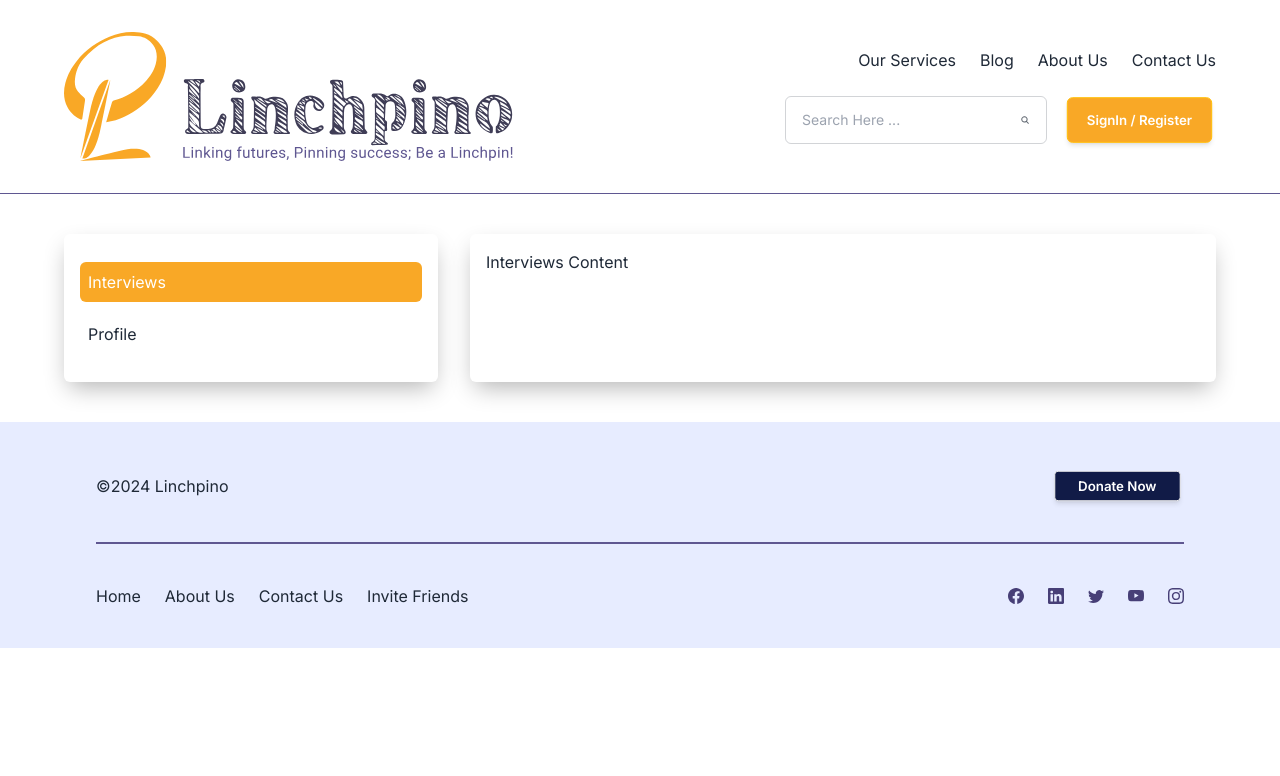
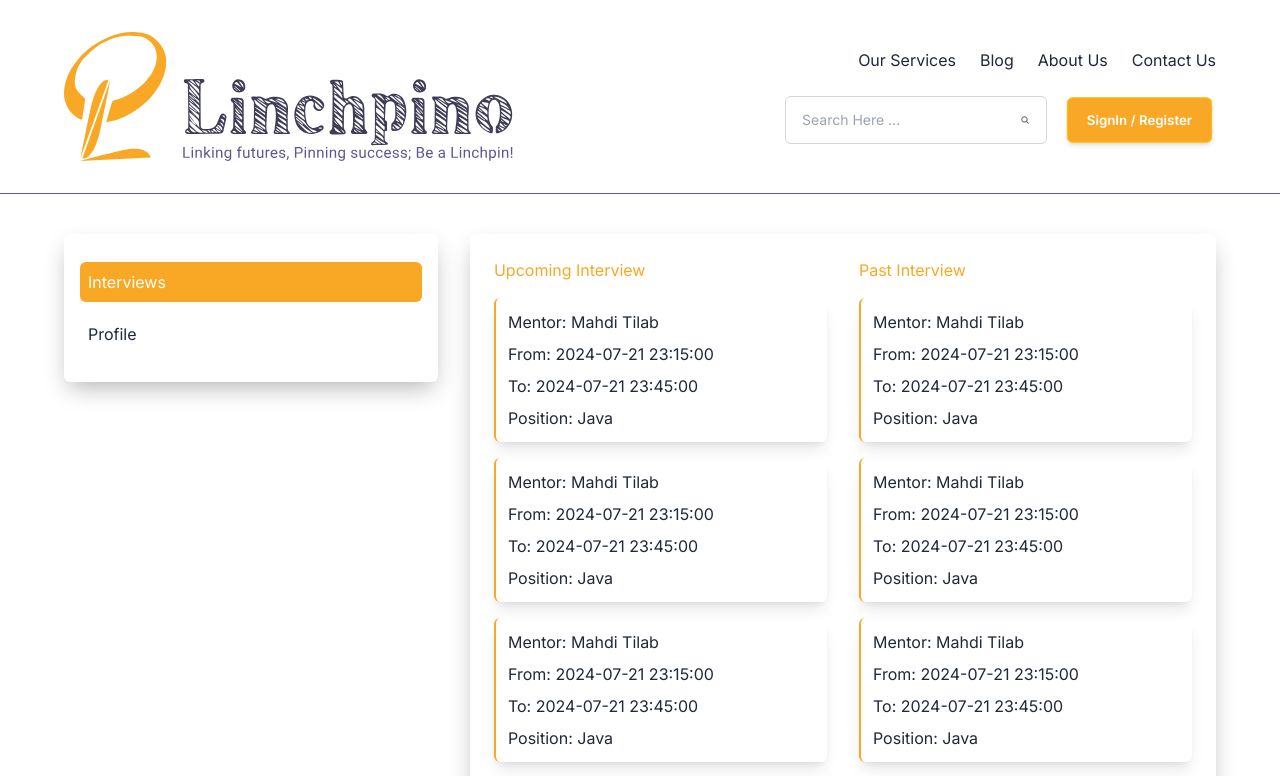
Before and after one commit to linchpino/linchpino-ui, a Next.js app: page /panel/interviews in a window 1280 px wide. Shown: the top 776 px of the page. Built offline with nearby package versions, Linux system fonts and the light colour scheme.

Commit message:
142: Jobseeker interview UI in panel.

```diff
--- a/src/app/(main)/panel/interviews/page.tsx
+++ b/src/app/(main)/panel/interviews/page.tsx
@@ -1,9 +1,38 @@
 import PanelContentChild from "@/containers/panel/PanelContentChild";
+import InterviewsItem from "@/containers/panel/InterviewsItem";
 
 const Interviews = () => {
+    const fakeData = [
+        {id:1,jobPosition : 'Java',dateTo:'2024-07-21 23:45:00',dateFrom:'2024-07-21 23:15:00', mentorName:'Mahdi Tilab'},
+        {id:2,jobPosition : 'Java',dateTo:'2024-07-21 23:45:00',dateFrom:'2024-07-21 23:15:00', mentorName:'Mahdi Tilab'},
+        {id:3,jobPosition : 'Java',dateTo:'2024-07-21 23:45:00',dateFrom:'2024-07-21 23:15:00', mentorName:'Mahdi Tilab'},
+        {id:4,jobPosition : 'Java',dateTo:'2024-07-21 23:45:00',dateFrom:'2024-07-21 23:15:00', mentorName:'Mahdi Tilab'},
+        {id:5,jobPosition : 'Java',dateTo:'2024-07-21 23:45:00',dateFrom:'2024-07-21 23:15:00', mentorName:'Mahdi Tilab'},
+    ]
     return (
         <PanelContentChild>
-            Interviews Content
+            <div className='grid grid-cols-1 lg:grid-cols-2 gap-x-8 gap-y-5 lg:gap-y-0'>
+                <div>
+                    <span className='text-[#F9A826]' >
+                        Upcoming Interview
+                    </span>
+                    {fakeData.map(data =>{
+                        return(
+                            <InterviewsItem data={data} />
+                        )
+                    })}
+                </div>
+                <div>
+                    <span className='text-[#F9A826]' >
+                        Past Interview
+                    </span>
+                    {fakeData.map(data =>{
+                        return(
+                            <InterviewsItem data={data} />
+                        )
+                    })}
+                </div>
+            </div>
         </PanelContentChild>
     );
 };
--- a/src/app/(main)/panel/layout.tsx
+++ b/src/app/(main)/panel/layout.tsx
@@ -5,11 +5,11 @@ import Footer from "@/components/Footer";
 
 const PanelLayout = ({ children }: { children: ReactNode }) => {
     return(
-      <div>
+      <div >
           <Header />
-          <div className='flex gap-x-8 container mt-10'>
+          <div className='flex flex-col md:flex-row gap-x-8 gap-y-6 md:gap-y-0 container mt-10 relative items-center md:items-start'>
               <Sidebar />
-             <div className='shadow-[0px_10px_25px_-5px_rgba(0,0,0,0.3)] w-2/3 rounded-md'>
+             <div className='shadow-[0px_10px_25px_-5px_rgba(0,0,0,0.3)] w-full md:w-2/3 rounded-md'>
                  {children}
              </div>
           </div>
--- a/src/app/(main)/schedule-interview/page.tsx
+++ b/src/app/(main)/schedule-interview/page.tsx
@@ -45,7 +45,6 @@ const ScheduleInterview = () => {
         try {
             setIsLoadingSendForm(true)
             const response = await axios.post(`${BASE_URL_API}interviews`, data);
-            console.log('injaaa : ',response)
             return response
         } catch (error: any) {
             throw new Error('Error sending interview data: ' + error.message);
--- /dev/null
+++ b/src/containers/panel/InterviewsItem.tsx
@@ -0,0 +1,17 @@
+import React, {FC} from "react";
+
+interface InterviewsItemProp {
+    data: any;
+}
+
+const InterviewsItem: FC<InterviewsItemProp> = (props) => {
+    return(
+        <div className='rounded-md border-l-2 border-[#F9A826] shadow-lg flex flex-col mt-4 p-3 gap-y-2'>
+            <span>Mentor: {props.data.mentorName}</span>
+            <span>From: {props.data.dateFrom}</span>
+            <span>To: {props.data.dateTo}</span>
+            <span>Position: {props.data.jobPosition}</span>
+        </div>
+    )
+}
+export default InterviewsItem
--- a/src/containers/panel/PanelContentChild.tsx
+++ b/src/containers/panel/PanelContentChild.tsx
@@ -2,7 +2,7 @@ import {ReactNode} from "react";
 
 const PanelContentChild = ({ children }: { children: ReactNode }) =>{
     return(
-        <div className='p-4'>
+        <div className='p-6'>
             {children}
         </div>
     )
--- a/src/containers/panel/Sidebar.tsx
+++ b/src/containers/panel/Sidebar.tsx
@@ -10,7 +10,7 @@ const Sidebar = () => {
     ];
 
     return (
-        <aside className="sidebar shadow-[0px_10px_25px_-5px_rgba(0,0,0,0.3)] w-1/3 rounded-md p-4">
+        <div className="shadow-[0px_10px_25px_-5px_rgba(0,0,0,0.3)] w-full md:w-1/3 rounded-md p-4 max-h-80 lg:sticky ">
             <ul>
                 {links.map((link) => (
                     <li key={link.href} className={`${pathname === link.href ? 'bg-[#F9A826] text-white' : ''} p-2 my-3 rounded-md`}>
@@ -18,7 +18,7 @@ const Sidebar = () => {
                     </li>
                 ))}
             </ul>
-        </aside>
+        </div>
     );
 };
 
```
